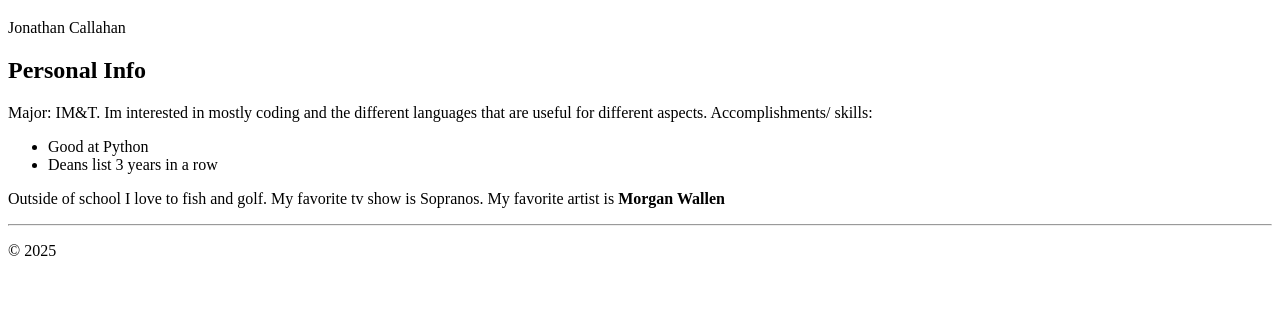
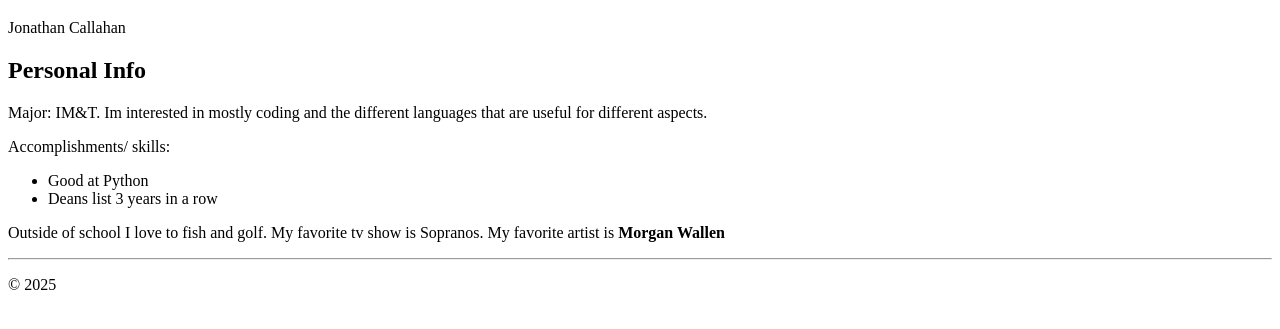
Before and after one commit to jonnycallahan/ist263, a plain HTML site: page lab02/lab02.html in a window 1280 px wide. Shown: the part 61-390 px from the top of the page. Drawn offline with Linux system fonts and the light colour scheme.

Commit message:
Update lab02.html

```diff
--- a/lab02/lab02.html
+++ b/lab02/lab02.html
@@ -7,15 +7,15 @@
     </head>
     <body>
         <h1>Jonathan Callahan's Bio</h1>
-        Jonathan Callahan
+        <p>Jonathan Callahan</p>
         <h2>Personal Info</h2>
-        <p>Major: IM&T. Im interested in mostly coding and the different languages that are useful for different aspects.
-        Accomplishments/ skills:
+        <p>Major: IM&T. Im interested in mostly coding and the different languages that are useful for different aspects.</p>
+        <p>Accomplishments/ skills:</p>
         <ul>
         <li>Good at Python</li>
         <li>Deans list 3 years in a row</li>
         </ul>
-        Outside of school I love to fish and golf. My favorite tv show is Sopranos. My favorite artist is <strong>Morgan Wallen</strong></p>
+        <p>Outside of school I love to fish and golf. My favorite tv show is Sopranos. My favorite artist is <strong>Morgan Wallen</strong></p>
 
     <hr><p>&copy; 2025</p></body>
 </html>
```
